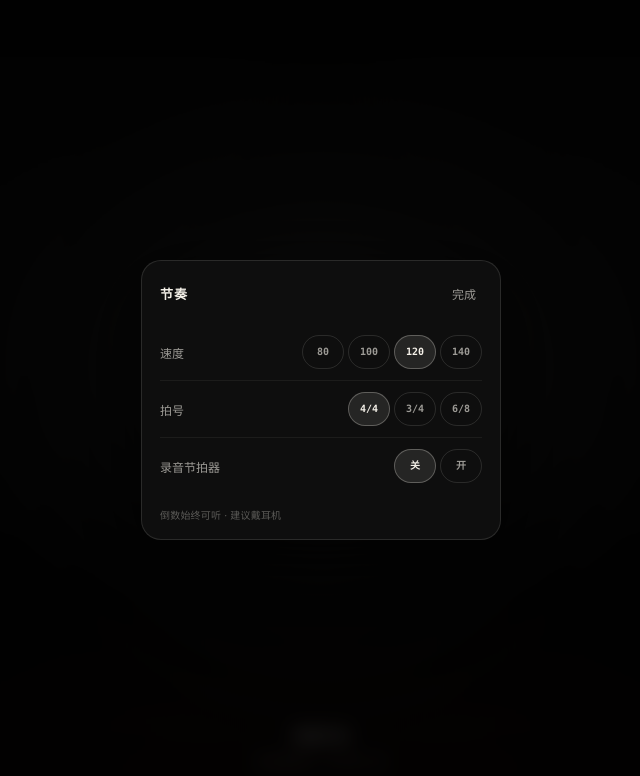
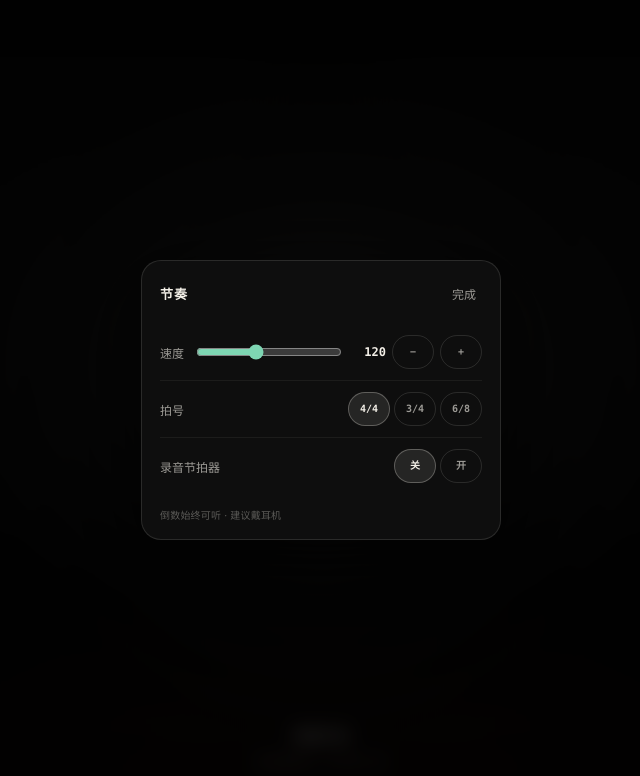
Before and after one commit to black-ei/ripple, a website: page index.html in a window 1280 px wide. Both pictures are taken after a click on the button "120 · 4/4". Shown: the whole page, without its empty margins (319-959 px from the left). Drawn offline with Linux system fonts and the light colour scheme.

Commit message:
Make tempo freely adjustable
- Replace BPM presets with a 40-240 slider and one-step trim buttons
- Normalize and clamp tempo values in one place
- Keep tempo disabled during count-in, recording and overdubbing
- Grow tests to 32 and sync docs and the rhythm screenshot

```diff
--- a/index.html
+++ b/index.html
@@ -245,6 +245,45 @@
     white-space:nowrap;
   }
 
+  .tempo{
+    flex:1;
+    min-width:0;
+    display:flex;
+    align-items:center;
+    justify-content:flex-end;
+    gap:6px;
+  }
+
+  .tempo-range{
+    flex:1;
+    min-width:0;
+    height:34px;
+    margin:0;
+    accent-color:var(--mint);
+    cursor:pointer;
+    touch-action:manipulation;
+  }
+
+  .tempo-number{
+    width:38px;
+    flex:0 0 38px;
+    color:var(--bone);
+    font:600 12px/1 var(--mono);
+    text-align:right;
+    font-variant-numeric:tabular-nums;
+  }
+
+  .tempo-step{min-width:32px;width:32px;padding:0;border-radius:10px;font-size:13px}
+
+  .tempo-range:focus-visible,
+  .tempo-step:focus-visible{
+    outline:1px solid rgba(244,240,232,.42);
+    outline-offset:3px;
+  }
+
+  .tempo-range:disabled,
+  .tempo-step:disabled{opacity:.28;cursor:default}
+
   .seg{
     display:flex;
     gap:4px;
@@ -364,6 +403,7 @@
     .sheet-backdrop{align-items:flex-end;padding:0 12px calc(env(safe-area-inset-bottom) + 12px)}
     .sheet{width:100%;max-width:none;max-height:82vh;border-radius:20px;padding:16px}
     .option{height:38px}
+    .tempo-range,.tempo-step{height:38px}
     .footer{gap:6px;padding:0 18px calc(env(safe-area-inset-bottom) + 24px)}
     .hint{font-size:13px}
     .subhint{font-size:10px}
@@ -441,8 +481,13 @@
       <button class="sheet-done" id="rhythmDone" type="button">完成</button>
     </div>
     <div class="sheet-row">
-      <span class="sheet-label">速度</span>
-      <div class="seg" id="tempoOptions" role="group" aria-label="速度"></div>
+      <span class="sheet-label" id="tempoLabel">速度</span>
+      <div class="tempo" role="group" aria-labelledby="tempoLabel">
+        <input class="tempo-range" id="tempoRange" type="range" min="40" max="240" step="1" aria-label="速度滑杆" />
+        <output class="tempo-number" id="tempoValue" for="tempoRange">120</output>
+        <button class="option tempo-step" id="tempoDown" type="button" aria-label="速度减一">−</button>
+        <button class="option tempo-step" id="tempoUp" type="button" aria-label="速度加一">+</button>
+      </div>
     </div>
     <div class="sheet-row">
       <span class="sheet-label">拍号</span>
@@ -469,7 +514,8 @@
   const MAX_SECONDS = 30;
   const MIN_FIRST = 0.6;
   const MIN_OVERDUB = 0.12;
-  const BPM_PRESETS = [80, 100, 120, 140];
+  const BPM_MIN = 40;
+  const BPM_MAX = 240;
   const METERS = [
     { label: '4/4', name: '四四拍', beats: 4, levels: [2, 0, 0, 0] },
     { label: '3/4', name: '三四拍', beats: 3, levels: [2, 0, 0] },
@@ -496,7 +542,10 @@
     rhythmValue: document.getElementById('rhythmValue'),
     sheet: document.getElementById('rhythmSheet'),
     rhythmDone: document.getElementById('rhythmDone'),
-    tempoOptions: document.getElementById('tempoOptions'),
+    tempoRange: document.getElementById('tempoRange'),
+    tempoValue: document.getElementById('tempoValue'),
+    tempoDown: document.getElementById('tempoDown'),
+    tempoUp: document.getElementById('tempoUp'),
     meterOptions: document.getElementById('meterOptions'),
     clickOptions: document.getElementById('clickOptions'),
     monitor: document.getElementById('monitorBtn'),
@@ -767,13 +816,11 @@
     ui.rhythm.disabled = starting || processing || Boolean(pendingDelete);
 
     const tempoDisabled = starting || busy;
-    for (const button of ui.tempoOptions.querySelectorAll('.option')) {
-      button.setAttribute(
-        'aria-pressed',
-        Number(button.dataset.value) === bpm ? 'true' : 'false',
-      );
-      button.disabled = tempoDisabled;
-    }
+    ui.tempoRange.disabled = tempoDisabled;
+    ui.tempoDown.disabled = tempoDisabled;
+    ui.tempoUp.disabled = tempoDisabled;
+    ui.tempoRange.value = String(bpm);
+    ui.tempoValue.textContent = String(bpm);
     for (const button of ui.meterOptions.querySelectorAll('.option')) {
       button.setAttribute(
         'aria-pressed',
@@ -2002,11 +2049,25 @@
     );
   }
 
+  function normalizeTempo(value) {
+    if (value === '' || value === null || value === undefined) return null;
+    const n = Number(value);
+    if (!Number.isFinite(n)) return null;
+    return Math.min(BPM_MAX, Math.max(BPM_MIN, Math.round(n)));
+  }
+
   function setTempo(value) {
-    if (tempoLocked() || !BPM_PRESETS.includes(value)) return;
-    bpm = value;
+    const next = normalizeTempo(value);
+    if (tempoLocked()) return;
+    if (next === null) {
+      renderChrome();
+      return;
+    }
+    if (next !== bpm) {
+      bpm = next;
+      announce(`节拍 ${bpm} BPM`);
+    }
     renderChrome();
-    announce(`节拍 ${bpm} BPM`);
   }
 
   function setMeter(index) {
@@ -2021,10 +2082,7 @@
     if (sheetOpen || starting || processing || pendingDelete) return;
     sheetOpen = true;
     renderChrome();
-    const selected = ui.tempoOptions.querySelector(
-      '.option[aria-pressed="true"]:not(:disabled)',
-    );
-    (selected || ui.rhythmDone).focus();
+    (ui.tempoRange.disabled ? ui.rhythmDone : ui.tempoRange).focus();
   }
 
   function closeRhythmSheet() {
@@ -2035,16 +2093,12 @@
   }
 
   function buildRhythmSheet() {
-    for (const value of BPM_PRESETS) {
-      const button = document.createElement('button');
-      button.type = 'button';
-      button.className = 'option';
-      button.dataset.value = String(value);
-      button.textContent = String(value);
-      button.setAttribute('aria-pressed', 'false');
-      button.addEventListener('click', () => setTempo(value));
-      ui.tempoOptions.appendChild(button);
-    }
+    ui.tempoRange.addEventListener('input', () => {
+      ui.tempoValue.textContent = ui.tempoRange.value;
+    });
+    ui.tempoRange.addEventListener('change', () => setTempo(ui.tempoRange.value));
+    ui.tempoDown.addEventListener('click', () => setTempo(bpm - 1));
+    ui.tempoUp.addEventListener('click', () => setTempo(bpm + 1));
 
     METERS.forEach((meter, index) => {
       const button = document.createElement('button');
@@ -2920,7 +2974,9 @@
       return;
     }
     if (event.code !== 'Tab') return;
-    const focusables = [...ui.sheet.querySelectorAll('button:not(:disabled)')];
+    const focusables = [
+      ...ui.sheet.querySelectorAll('button:not(:disabled), input:not(:disabled)'),
+    ];
     if (!focusables.length) return;
     const first = focusables[0];
     const last = focusables[focusables.length - 1];
```
Also changed, not shown: AGENTS.md (+5 -5 lines), tests/ripple.test.mjs (+72 -1 lines), README.md, docs/images/ripple-rhythm.png.
